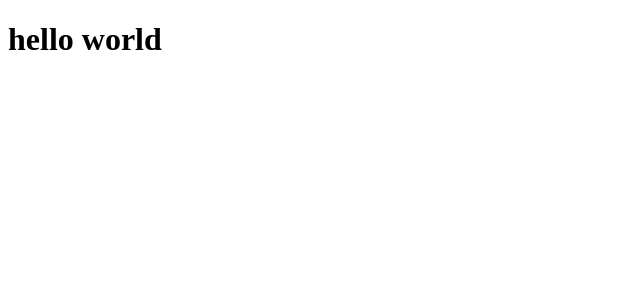
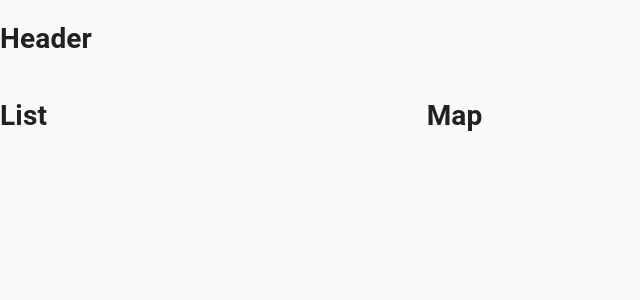
Before and after one commit to rlmorrison74/travel_advisor, a React (Create React App) app: page / in a window 1280 px wide. Shown: the top 300 px of the page, without its empty margins (0-640 px from the left). Built offline with nearby package versions, Linux system fonts and the light colour scheme.

Commit message:
initial layout and folder structure complete

```diff
--- a/src/App.js
+++ b/src/App.js
@@ -1,9 +1,23 @@
 import React from "react";
+import { CssBaseline, Grid } from "@material-ui/core";
+
+import Header from "./components/Header/Header";
+import List from "./components/List/List";
+import Map from "./components/Map/Map";
 
 export default function App() {
   return (
-    <div>
-      <h1>hello world</h1>
-    </div>
+    <>
+      <CssBaseline />
+      <Header />
+      <Grid container spacing={3} style={{ width: "100%" }}>
+        <Grid item xs={12} md={4}>
+          <List />
+        </Grid>
+        <Grid item xs={12} md={8}>
+          <Map />
+        </Grid>
+      </Grid>
+    </>
   );
 }
--- /dev/null
+++ b/src/components/Header/Header.jsx
@@ -0,0 +1,9 @@
+import React from "react";
+
+export default function Header() {
+  return (
+    <div>
+      <h1>Header</h1>
+    </div>
+  );
+}
--- /dev/null
+++ b/src/components/List/List.jsx
@@ -0,0 +1,9 @@
+import React from "react";
+
+export default function List() {
+  return (
+    <div>
+      <h1>List</h1>
+    </div>
+  );
+}
--- /dev/null
+++ b/src/components/Map/Map.jsx
@@ -0,0 +1,9 @@
+import React from "react";
+
+export default function Map() {
+  return (
+    <div>
+      <h1>Map</h1>
+    </div>
+  );
+}
```
Also changed, not shown: src/components/PlaceDetails/PlaceDetails.jsx (added, +9 -0 lines), src/components/Header/styles.js (added), src/components/List/styles.js (added), src/components/Map/styles.js (added), src/components/PlaceDetails/styles.js (added).
